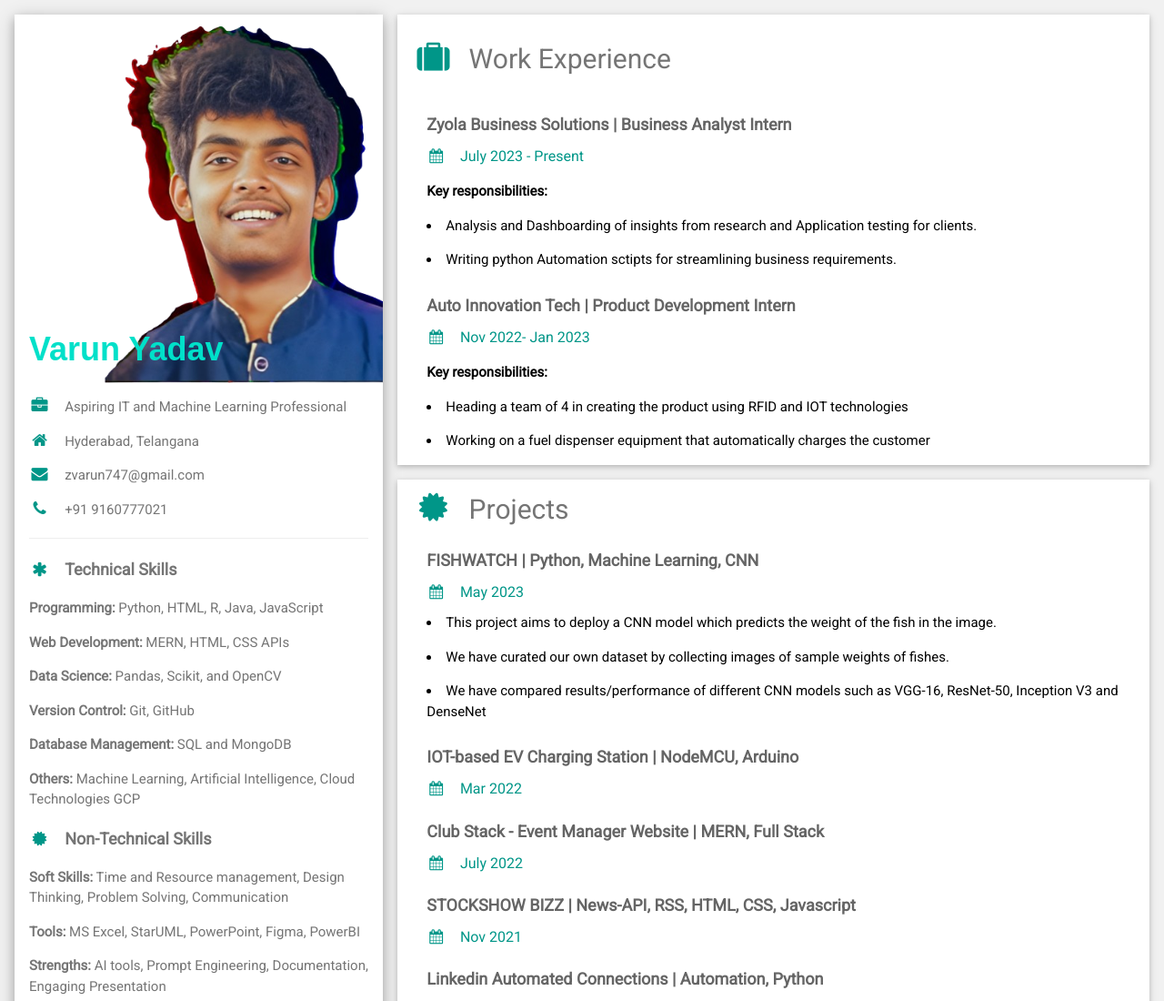
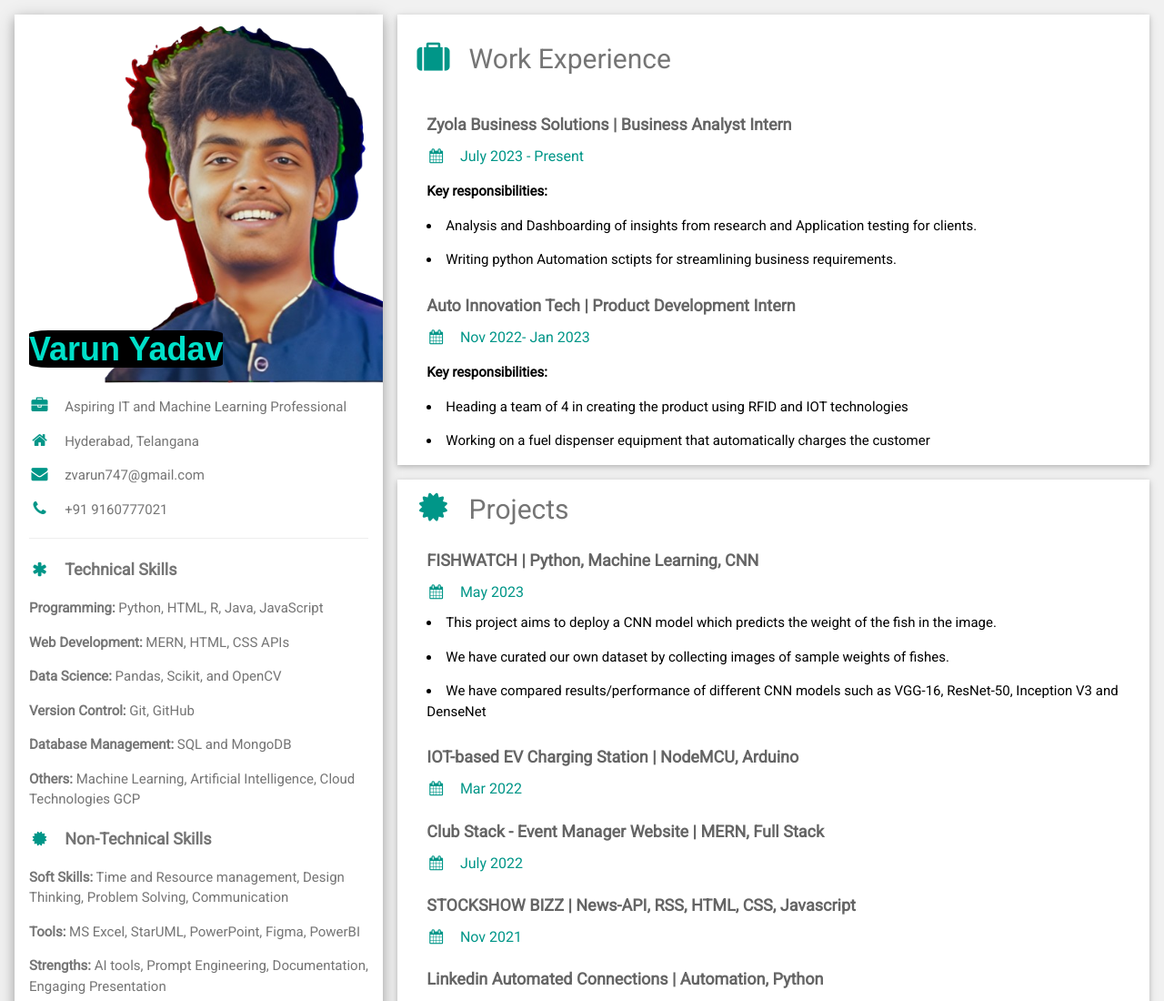
Before and after one commit to varunyadavgg/varunyadavgg.github.io, a plain HTML site: page index.html in a window 1280 px wide. Shown: the top 1100 px of the page at 91% size. Drawn offline with nearby package versions, Linux system fonts and the light colour scheme.

Commit message:
Update index.html

```diff
--- a/index.html
+++ b/index.html
@@ -26,7 +26,7 @@
         <div class="w3-display-container">
           <img src="./final.png" style="width:100%;border: 1%;" alt="Varun Yadav" >
           <div class="w3-display-bottomleft w3-container w3-text-white">
-            <h2><b style="font-size: larger; font-family: Arial, Helvetica, sans-serif;color: #00e0c9; backgroud-color:black;">Varun Yadav</b></h2>
+            <h2><b style="font-size: larger; font-family: Arial, Helvetica, sans-serif;color: #00e0c9; background-color:black; border-radius: 10%;border:#00e0c9;border-spacing: 100px;"> Varun Yadav  </b></h2>
           </div>
         </div>
         <div class="w3-container">
```
